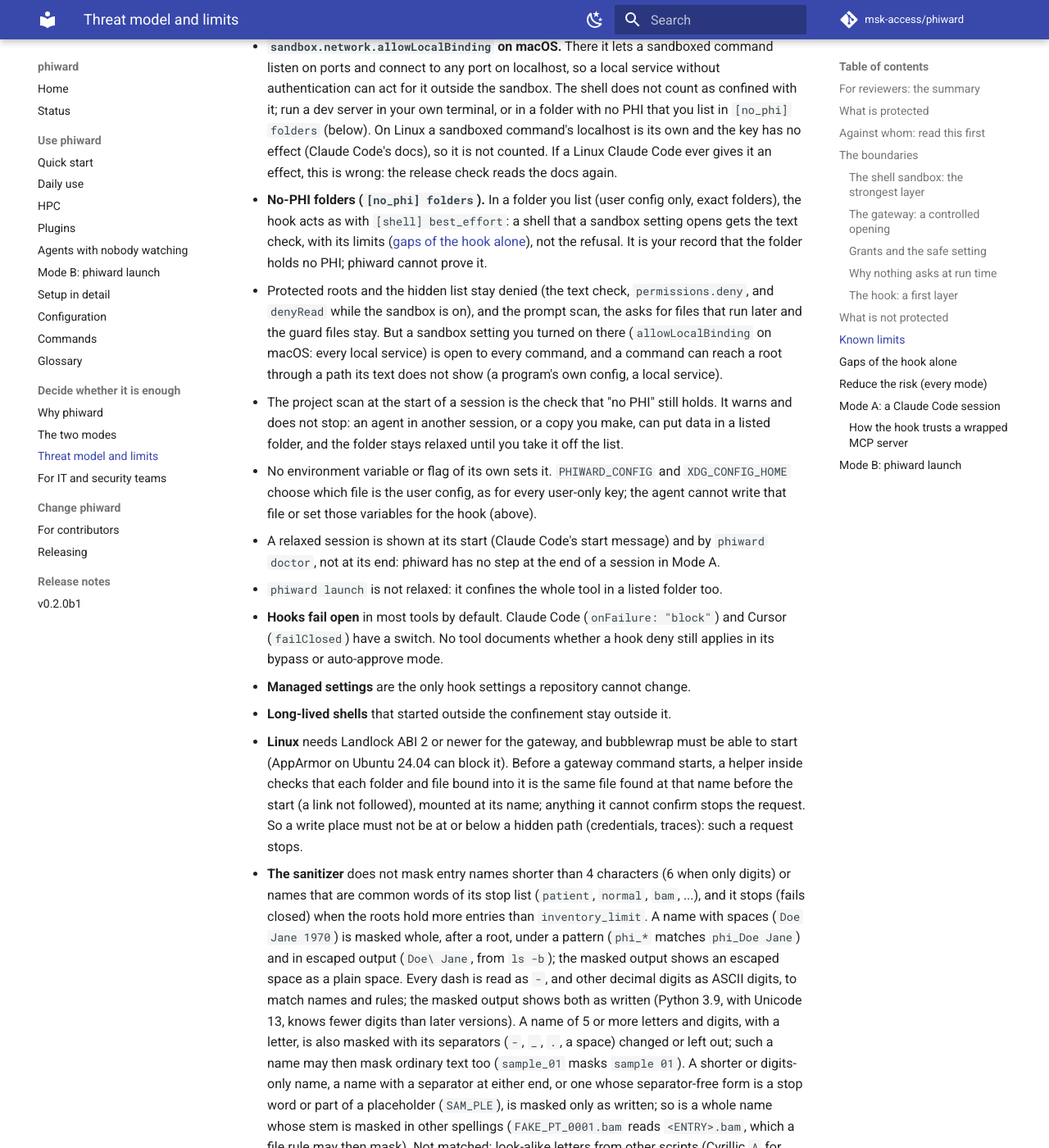
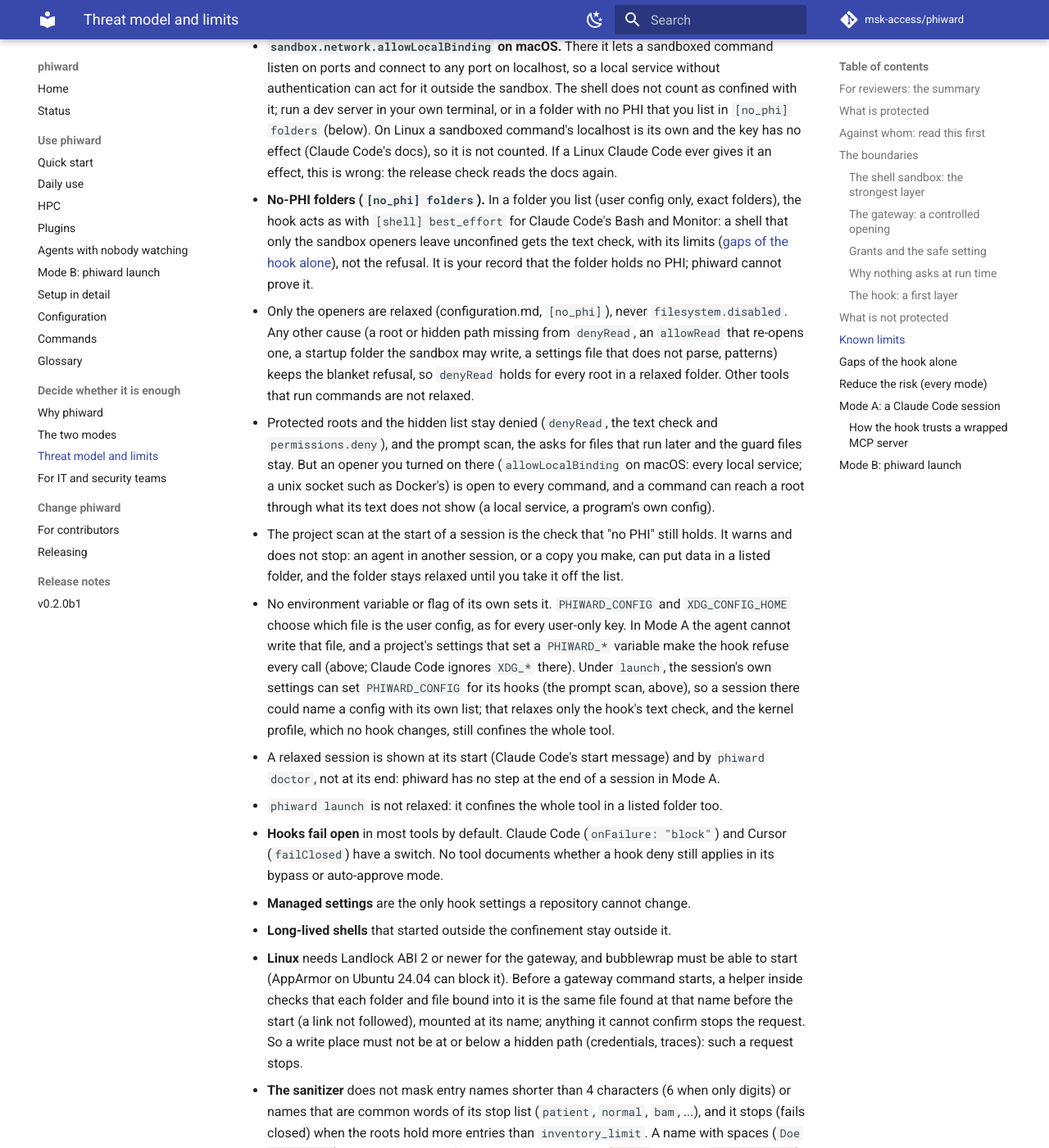
Before and after one commit to msk-access/phiward, an MkDocs documentation site: the page built from docs/threat-model.md, in a window 1280 px wide and 1400 px high, scrolled down 22724 px. Shown: the whole window at 82% size. Built offline with MkDocs 1.6.1 and Material for MkDocs 9.7.7, drawn with Linux system fonts in a browser that asks for light colours; comment, search, counter and statistics services are not loaded; the version menu is left out.

Commit message:
fix(no-phi): relax only the sandbox openers, never filesystem.disabled, and only for Bash and Monitor
The hook set no_phi_here for any reason the shell was not confined, so a root missing from
denyRead, a startup folder in allowWrite or a file that does not parse lost the blanket refusal
in a listed folder. claude_settings.no_phi_reason is confinement_reason without the openers
(openers_open=False, beside excluded_opens); filesystem.disabled still counts. Other shell tools
are never relaxed. Docs: configuration, setup, daily use, threat model (what holds under launch),
CHANGELOG, decisions.

```diff
--- a/docs/threat-model.md
+++ b/docs/threat-model.md
@@ -823,21 +823,30 @@ refuses the call: phiward's hook entries set `onFailure: "block"`.
   a Linux Claude Code ever gives it an effect, this is wrong: the release check reads the docs
   again.
 - <a id="known-no-phi-folders"></a>**No-PHI folders (`[no_phi] folders`).** In a folder you
-  list (user config only, exact folders), the hook acts as with `[shell] best_effort`: a shell
-  that a sandbox setting opens gets the text check, with its limits
-  ([gaps of the hook alone](#gaps-of-the-hook-alone)), not the refusal. It is your record that
-  the folder holds no PHI; phiward cannot prove it.
-  - Protected roots and the hidden list stay denied (the text check, `permissions.deny`, and
-    `denyRead` while the sandbox is on), and the prompt scan, the asks for files that run later
-    and the guard files stay. But a sandbox setting you turned on there (`allowLocalBinding` on
-    macOS: every local service) is open to every command, and a command can reach a root
-    through a path its text does not show (a program's own config, a local service).
+  list (user config only, exact folders), the hook acts as with `[shell] best_effort` for
+  Claude Code's Bash and Monitor: a shell that only the sandbox openers leave unconfined gets
+  the text check, with its limits ([gaps of the hook alone](#gaps-of-the-hook-alone)), not the
+  refusal. It is your record that the folder holds no PHI; phiward cannot prove it.
+  - Only the openers are relaxed (configuration.md, `[no_phi]`), never `filesystem.disabled`.
+    Any other cause (a root or hidden path missing from `denyRead`, an `allowRead` that
+    re-opens one, a startup folder the sandbox may write, a settings file that does not parse,
+    patterns) keeps the blanket refusal, so `denyRead` holds for every root in a relaxed
+    folder. Other tools that run commands are not relaxed.
+  - Protected roots and the hidden list stay denied (`denyRead`, the text check and
+    `permissions.deny`), and the prompt scan, the asks for files that run later and the guard
+    files stay. But an opener you turned on there (`allowLocalBinding` on macOS: every local
+    service; a unix socket such as Docker's) is open to every command, and a command can reach
+    a root through what its text does not show (a local service, a program's own config).
   - The project scan at the start of a session is the check that "no PHI" still holds. It
     warns and does not stop: an agent in another session, or a copy you make, can put data in a
     listed folder, and the folder stays relaxed until you take it off the list.
   - No environment variable or flag of its own sets it. `PHIWARD_CONFIG` and `XDG_CONFIG_HOME`
-    choose which file is the user config, as for every user-only key; the agent cannot write
-    that file or set those variables for the hook (above).
+    choose which file is the user config, as for every user-only key. In Mode A the agent
+    cannot write that file, and a project's settings that set a `PHIWARD_*` variable make the
+    hook refuse every call (above; Claude Code ignores `XDG_*` there). Under `launch`, the
+    session's own settings can set `PHIWARD_CONFIG` for its hooks (the prompt scan, above), so
+    a session there could name a config with its own list; that relaxes only the hook's text
+    check, and the kernel profile, which no hook changes, still confines the whole tool.
   - A relaxed session is shown at its start (Claude Code's start message) and by `phiward
     doctor`, not at its end: phiward has no step at the end of a session in Mode A.
   - `phiward launch` is not relaxed: it confines the whole tool in a listed folder too.
```
Also changed, not shown: .agents/decisions.md (+4 -2 lines), CHANGELOG.md (+4 -3 lines), docs/configuration.md (+13 -2 lines), docs/daily-use.md (+5 -0 lines), docs/setup.md (+2 -1 lines), 3 other files.
